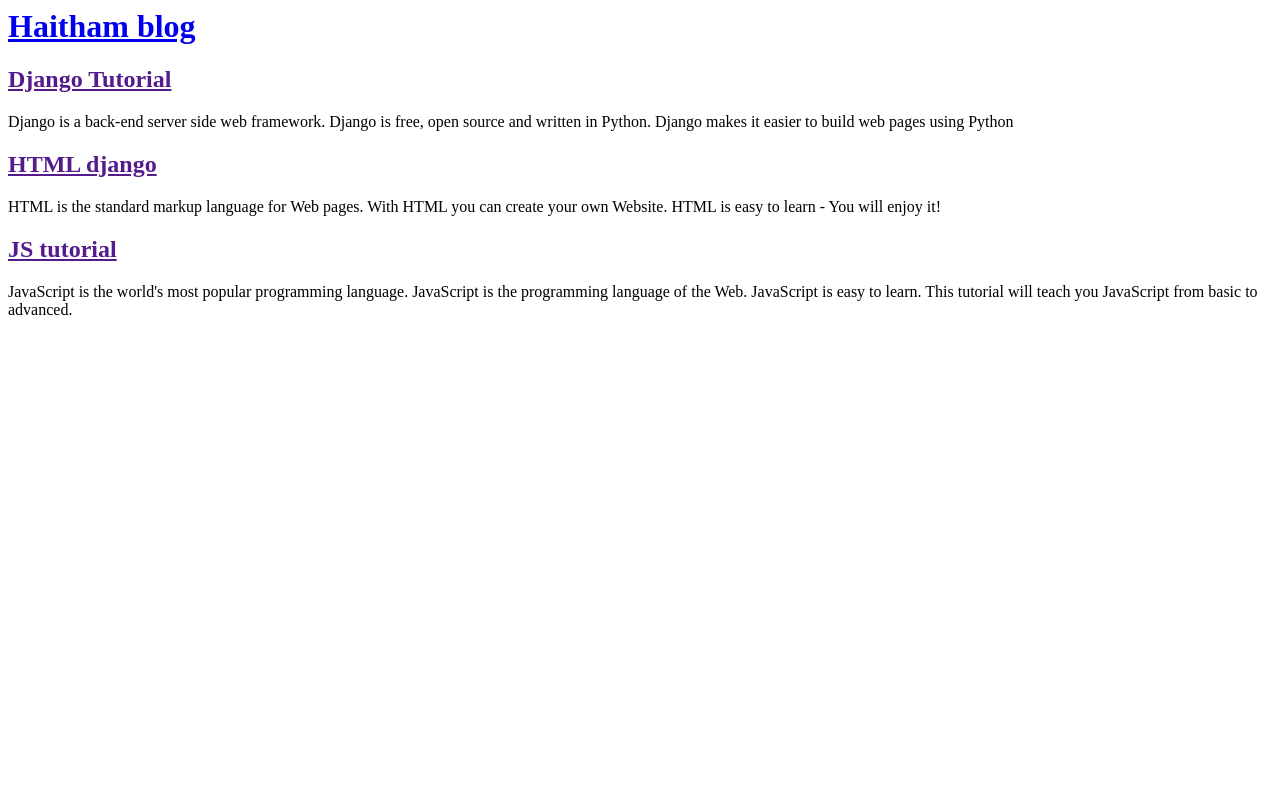
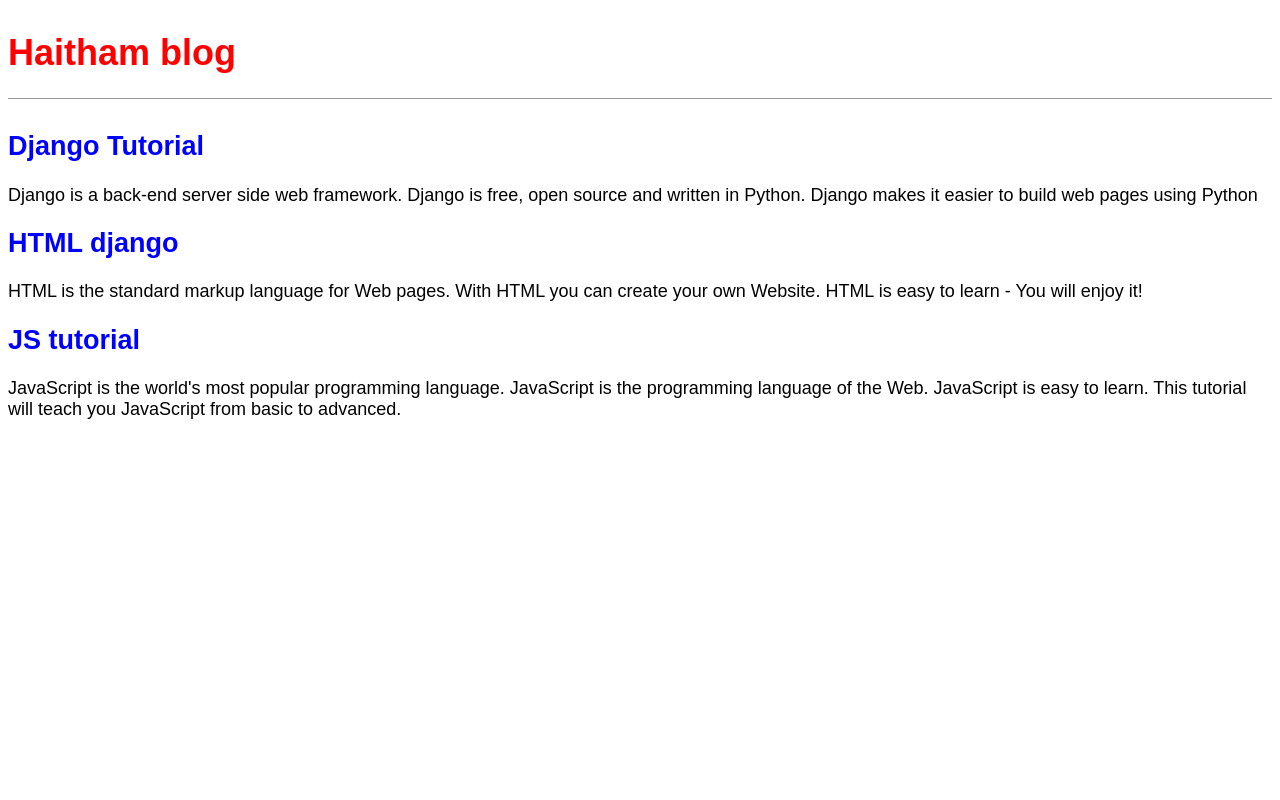
Before and after one commit to h3itham/Django_Blog_App, a Django app: page / in a window 1280 px wide. Run offline with Django 4.2, Linux system fonts and the light colour scheme; data comes from the database, SQL or seed files in the repository.

Commit message:
Adding base.css file

```diff
--- a/conf/settings.py
+++ b/conf/settings.py
@@ -116,8 +116,8 @@ USE_TZ = True
 # Static files (CSS, JavaScript, Images)
 # https://docs.djangoproject.com/en/4.2/howto/static-files/
 
-STATIC_URL = 'static/'
-STATICFILES_DIR = 'static'
+STATIC_URL = '/static/'
+STATICFILES_DIRS = [str(BASE_DIR.joinpath('static'))]
 
 # Default primary key field type
 # https://docs.djangoproject.com/en/4.2/ref/settings/#default-auto-field
--- /dev/null
+++ b/static/css/base.css
@@ -0,0 +1,39 @@
+body {
+    font-family: 'Source Sans Pro', sans-serif;
+    font-size: 18px;
+    }
+    header {
+    border-bottom: 1px solid #999;
+    margin-bottom: 2rem;
+    display: flex;
+    }
+    header h1 a {
+    color: red;
+    text-decoration: none;
+    }
+    .nav-left {
+    margin-right:}
+    auto;
+    .nav-right {
+    display: flex;
+    padding-top: 2rem;
+    }
+    .post-entry {
+    margin-bottom:}
+    2rem;
+    .post-entry h2 {
+    margin: 0.5rem 0;
+    }
+    .post-entry h2 a,
+    .post-entry h2 a:visited {
+    color: blue;
+    text-decoration: none;
+    }
+    .post-entry p {
+    margin: 0;
+    font-weight: 400;
+    }
+
+    .post-entry h2 a:hover {
+        color: red;
+        }
--- a/templates/base.html
+++ b/templates/base.html
@@ -1,7 +1,15 @@
 <!-- templates/base.html -->
+{%load static%}
+
 <html>
   <head>
     <title>Django blog</title>
+    <link rel="stylesheet" , href="{% static 'css/base.css' %}" />
+    <link
+      href="https://fonts.googleapis.com/css?family=Source+Sans+Pro:400"
+      rel="styleshee\
+t"
+    />
   </head>
   <body>
     <header>
```
